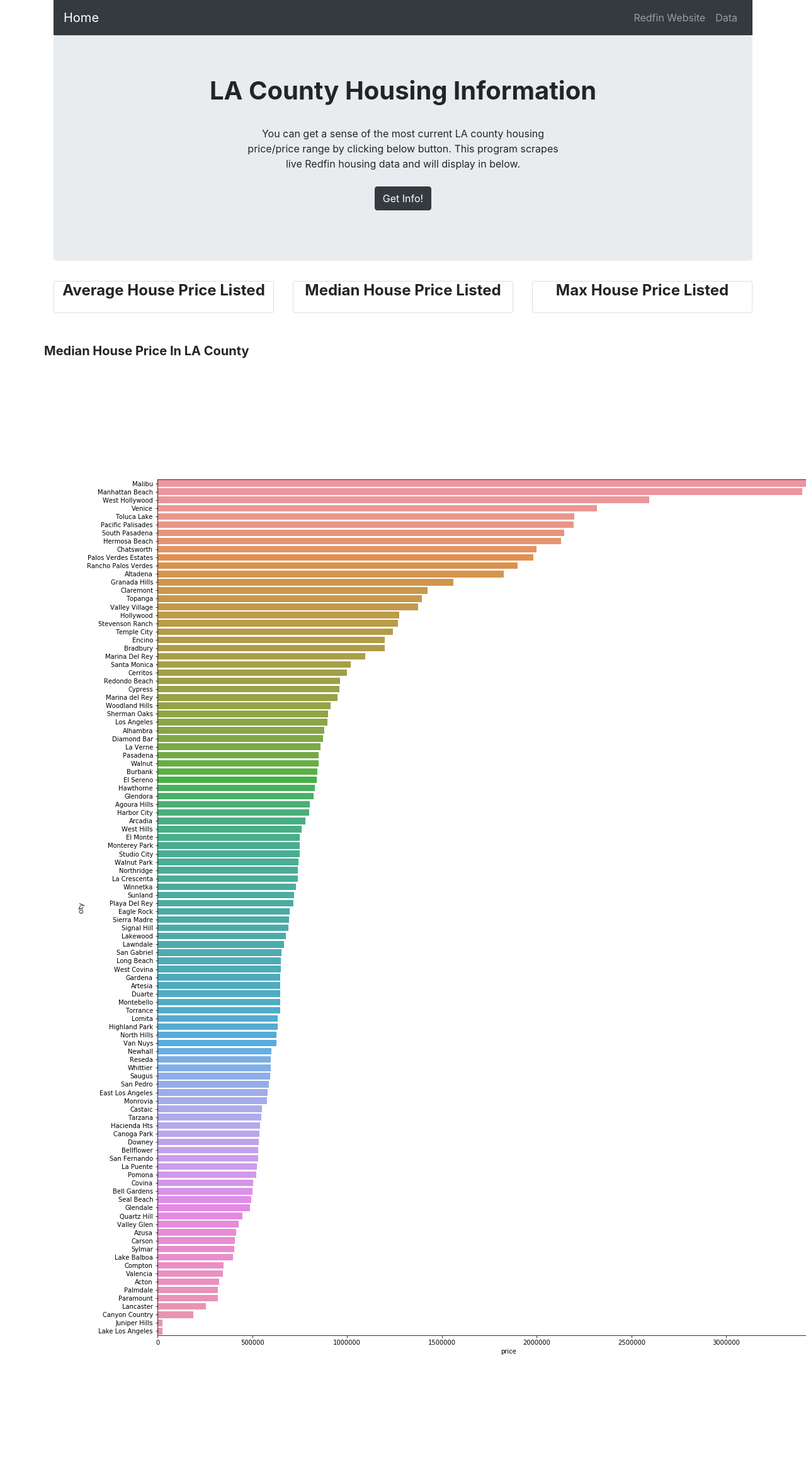
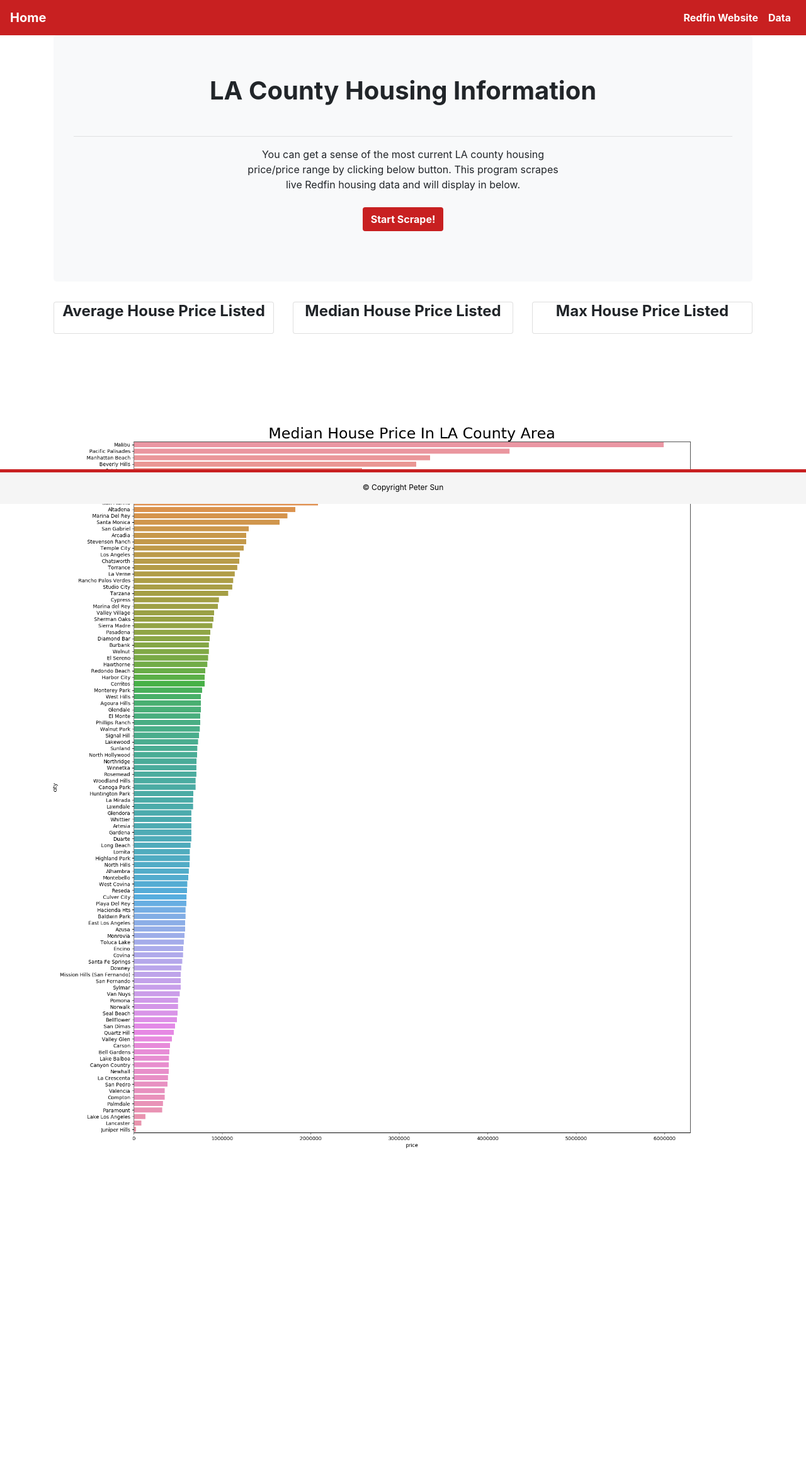
Before and after one commit to YANG007SUN/ETL_Redfin_housing_info, a Flask app: page / in a window 1280 px wide; the page is wider, and only the part inside the window is pictured. Shown: that part at 63% size. After the commit the page ends 1823 px from the top of that part, so only its background shows below. Run offline with Flask 2, Linux system fonts and the light colour scheme; data that the repository does not hold is empty; some libraries are stand-ins or nearby versions.

Commit message:
finish landing page

```diff
--- a/app.py
+++ b/app.py
@@ -19,8 +19,9 @@
 @ app.route("/scrape")
 def scraper():
     redfin = mongo.db.redfin
-    house_data = scrape_redfin.summary(scrape_redfin.data_cleaner(scrape_redfin.scraper()))
-    redfin.update({},house_data, upsert = True)
+    house_data = scrape_redfin.data_cleaner(scrape_redfin.scraper())
+    house_data_dict = scrape_redfin.summary(house_data)
+    redfin.update({},house_data_dict, upsert = True)
     scrape_redfin.plot_data(house_data)
     return redirect("/", code=302)
 
--- a/scrape_redfin.py
+++ b/scrape_redfin.py
@@ -7,6 +7,8 @@
 import ast
 import seaborn as sns
 import matplotlib.pyplot as plt
+import matplotlib
+matplotlib.use('Agg')
 
 def init_browser():
     """start chrome browser
@@ -118,8 +120,9 @@
     """
     pt = dataframe.groupby("city").agg(price = ("price","median")).sort_values("price", ascending = False).reset_index()
     plt.figure(figsize= (20,25))
+    plt.title("Median House Price In LA County Area", fontsize = 30)
     plot = sns.barplot(x = "price", y = "city", data = pt)
     plot_figure = plot.get_figure()
-    plot_figure.savefig("plot.png")
+    plot_figure.savefig("static/plot.png")
 
     return None
--- a/static/style.css
+++ b/static/style.css
@@ -1,3 +1,15 @@
+.navbar{
+    background-color: #c82021;
+    color: white;
+
+
+}
+
+.btn{
+    background-color: #c82021;
+    color: white;
+}
+
 .wmx4 {
     max-width: 32.4102564rem !important;
 }
@@ -22,5 +34,31 @@
 
 .plot-title{
     text-align: center;
-    position: absolute;
+
 }
+
+
+.summary_plot{
+    width: 1140px;
+    margin-left: auto;
+    margin-right: auto;
+    display: block;
+
+}
+
+.footer {
+    background-color:whitesmoke;
+    border-top-style: solid;
+    border-top-width: 5px;
+    border-top-color: #c82021;
+    color: black;
+    min-height: 55px;
+    font-size: 12px;
+    text-align: center;
+    position: fixed;
+    left: 0;
+    bottom: 0;
+    width: 100%;
+    padding-top: 15px;
+
+  }
--- a/templates/index.html
+++ b/templates/index.html
@@ -10,11 +10,9 @@
     <link rel="stylesheet" href="../static/style.css" type="text/css">
 </head>
 
-<body>
-    <div class="container">
 <!--Navbar-->
-        <nav class="navbar navbar-expand-lg navbar-dark bg-dark">
-            <a class="navbar-brand" href="#">Home</a>
+<nav class="navbar navbar-expand-lg navbar-light">
+  <a class="navbar-brand text-white" href="/"><strong>Home</strong></a>
   <button class="navbar-toggler" type="button" data-toggle="collapse" data-target="#navbarNav" aria-controls="navbarNav" aria-expanded="false" aria-label="Toggle navigation">
     <span class="navbar-toggler-icon"></span>
   </button>
@@ -22,24 +20,28 @@
   <div class="collapse navbar-collapse" id="navbarNav">
     <ul class="navbar-nav ml-auto">
       <li class="nav-item">
-                  <a class="nav-link" href="#">Redfin Website</a>
+        <a class="nav-link text-white" target="_blank" href="https://www.redfin.com/county/321/CA/Los-Angeles-County/"><strong>Redfin Website</strong></a>
       </li>
       <li class="nav-item">
-                  <a class="nav-link" href="#">Data</a>
+        <a class="nav-link text-white" href="#"><strong>Data</strong></a>
       </li>
     </ul>
   </div>
 </nav>
 
-        <div class="jumbotron text-center">
+<body>
+    <div class="container">
+
+
+        <div class="jumbotron text-center bg-light">
             <h1><strong>LA County Housing Information</strong></h1><br>
-
+            <hr>
             <p class = "fs-title ta-center w90 wmx4 mx-auto mb24">
                 You can get a sense of the most current LA county
                 housing price/price range by clicking below button.
                 This program scrapes live Redfin housing data and will display in below.
             </p>
-            <p><a class="btn btn-dark" href="/scrape" role="button">Get Info!</a></p>
+            <p><a class="btn" href="/scrape" role="button"><strong>Start Scrape!</strong></a></p>
         </div>
 
         <div class="summary_content">
@@ -72,8 +74,7 @@
 
           <div class="row"><br><br>
             <div class="plot">
-              <h5 class="plot-title text-center"><strong>Median House Price In LA County</strong></h5>
-              <img src="../static/plot.png" class="summary_plot" alt="House Price">
+              <img src="../static/plot.png" class="summary_plot img-fluid" alt="House Price">
             </div>
           </div>
 
@@ -86,6 +87,10 @@
     </div>
 </body>
 
+<footer>
+  <div class="footer">&copy; Copyright Peter Sun</div>
+</footer>
+
 </html>
 
 
```
Also changed, not shown: static/plot.png, 1 other file. Lines whose indentation alone changed are shown as unchanged.
